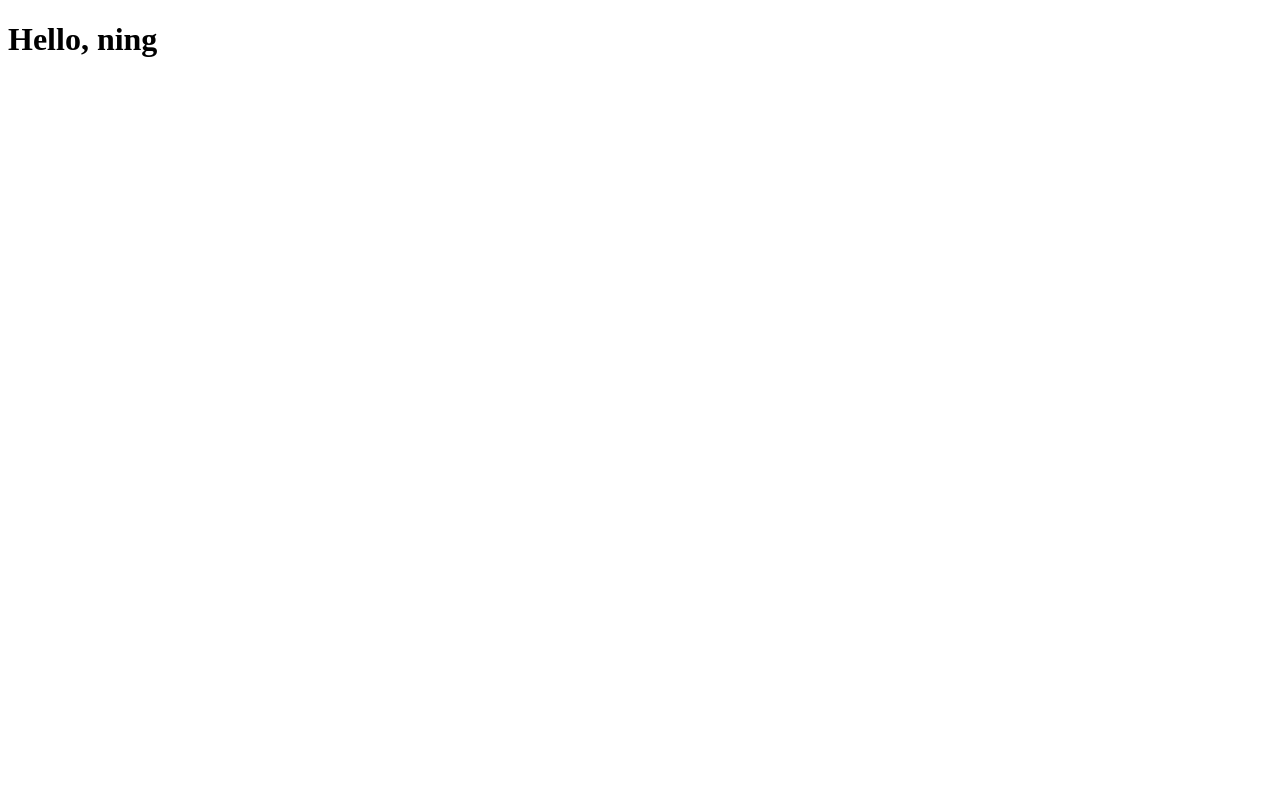
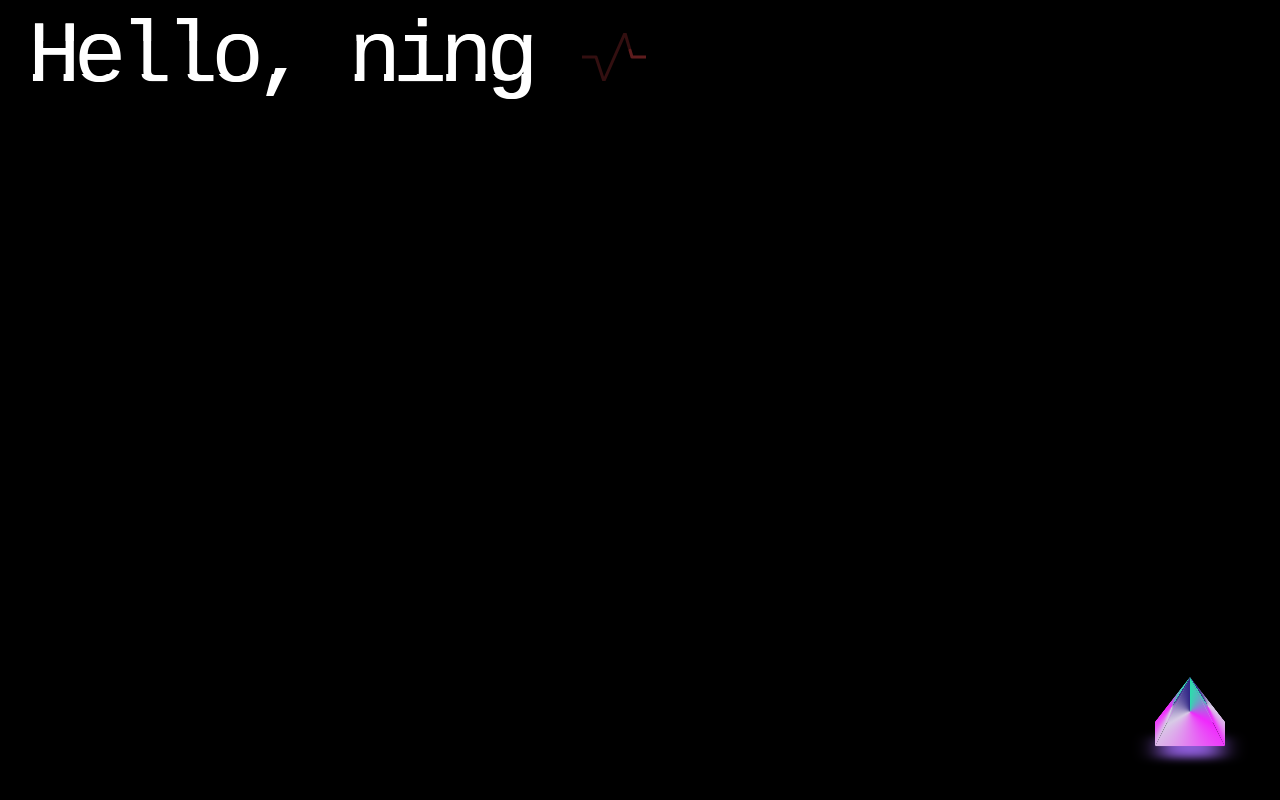
Before and after one commit to ning0523/ning.github.io, a plain HTML site: page index.html in a window 1280 px wide. Drawn offline with Linux system fonts and the light colour scheme.

Commit message:
fix: 20230602 10:47

```diff
--- /dev/null
+++ b/assets/css/glitch.css
@@ -0,0 +1,78 @@
+/* glitch */
+.glitch {
+  color: #fff;
+  font-size: 88px;
+  font-family: 'Fira Mono', monospace;
+  letter-spacing: -7px;
+  animation: glitch 1s linear infinite;
+}
+
+@keyframes glitch {
+
+  2%,
+  64% {
+    transform: translate(2px, 0) skew(0deg);
+  }
+
+  4%,
+  60% {
+    transform: translate(-2px, 0) skew(0deg);
+  }
+
+  62% {
+    transform: translate(0, 0) skew(5deg);
+  }
+}
+
+.glitch:before,
+.glitch:after {
+  content: attr(title);
+  position: absolute;
+  left: 0;
+}
+
+.glitch:before {
+  animation: glitchTop 1s linear infinite;
+  clip-path: polygon(0 0, 100% 0, 100% 33%, 0 33%);
+  -webkit-clip-path: polygon(0 0, 100% 0, 100% 33%, 0 33%);
+}
+
+@keyframes glitchTop {
+
+  2%,
+  64% {
+    transform: translate(2px, -2px);
+  }
+
+  4%,
+  60% {
+    transform: translate(-2px, 2px);
+  }
+
+  62% {
+    transform: translate(13px, -1px) skew(-13deg);
+  }
+}
+
+.glitch:after {
+  animation: glitchBotom 1.5s linear infinite;
+  clip-path: polygon(0 67%, 100% 67%, 100% 100%, 0 100%);
+  -webkit-clip-path: polygon(0 67%, 100% 67%, 100% 100%, 0 100%);
+}
+
+@keyframes glitchBotom {
+
+  2%,
+  64% {
+    transform: translate(-2px, 0);
+  }
+
+  4%,
+  60% {
+    transform: translate(-2px, 0);
+  }
+
+  62% {
+    transform: translate(-22px, 5px) skew(21deg);
+  }
+}
--- /dev/null
+++ b/assets/css/heartbeat.css
@@ -0,0 +1,30 @@
+/* loading */
+.loading svg polyline {
+  fill: none;
+  stroke-width: 3;
+  stroke-linecap: round;
+  stroke-linejoin: round;
+}
+
+.loading svg polyline#back {
+  fill: none;
+  stroke: #ff4d5033;
+}
+
+.loading svg polyline#front {
+  fill: none;
+  stroke: #ff4d4f;
+  stroke-dasharray: 48, 144;
+  stroke-dashoffset: 192;
+  animation: dash_682 1.4s linear infinite;
+}
+
+@keyframes dash_682 {
+  72.5% {
+    opacity: 0;
+  }
+
+  to {
+    stroke-dashoffset: 0;
+  }
+}
--- /dev/null
+++ b/assets/css/index.css
@@ -0,0 +1,16 @@
+body {
+  background-color: black;
+}
+
+.flex {
+  display: flex;
+  align-items: baseline;
+}
+
+.mag-left-20 {
+  margin-left: 20px;
+}
+
+.mag-left-50 {
+  margin-left: 50px;
+}
--- /dev/null
+++ b/assets/css/pyramid.css
@@ -0,0 +1,75 @@
+/* pyramid */
+.pyramid-loader {
+  /* position: relative; */
+  position: absolute;
+  right: 0;
+  bottom: 0;
+  width: 180px;
+  height: 180px;
+  display: block;
+  transform-style: preserve-3d;
+  transform: rotateX(-20deg);
+}
+
+.wrapper {
+  position: relative;
+  width: 100%;
+  height: 100%;
+  transform-style: preserve-3d;
+  animation: spin 4s linear infinite;
+}
+
+@keyframes spin {
+  100% {
+    transform: rotateY(360deg);
+  }
+}
+
+.pyramid-loader .wrapper .side {
+  width: 70px;
+  height: 70px;
+  /* you can choose any gradient or color you want */
+  /* background: radial-gradient( #2F2585 10%, #F028FD 70%, #2BDEAC 120%); */
+  position: absolute;
+  top: 0;
+  left: 0;
+  right: 0;
+  bottom: 0;
+  margin: auto;
+  transform-origin: center top;
+  clip-path: polygon(50% 0%, 0% 100%, 100% 100%);
+}
+
+.pyramid-loader .wrapper .side1 {
+  transform: rotateZ(-30deg) rotateY(90deg);
+  background: conic-gradient(#2bdeac, #f028fd, #d8cce6, #2f2585);
+}
+
+.pyramid-loader .wrapper .side2 {
+  transform: rotateZ(30deg) rotateY(90deg);
+  background: conic-gradient(#2f2585, #d8cce6, #f028fd, #2bdeac);
+}
+
+.pyramid-loader .wrapper .side3 {
+  transform: rotateX(30deg);
+  background: conic-gradient(#2f2585, #d8cce6, #f028fd, #2bdeac);
+}
+
+.pyramid-loader .wrapper .side4 {
+  transform: rotateX(-30deg);
+  background: conic-gradient(#2bdeac, #f028fd, #d8cce6, #2f2585);
+}
+
+.pyramid-loader .wrapper .shadow {
+  width: 60px;
+  height: 60px;
+  background: #8b5ad5;
+  position: absolute;
+  top: 0;
+  left: 0;
+  right: 0;
+  bottom: 0;
+  margin: auto;
+  transform: rotateX(90deg) translateZ(-40px);
+  filter: blur(12px);
+}
--- a/index.html
+++ b/index.html
@@ -6,10 +6,34 @@
   <meta http-equiv="X-UA-Compatible" content="IE=edge">
   <meta name="viewport" content="width=device-width, initial-scale=1.0">
   <title>Hello ning</title>
+  <link rel="stylesheet" href="./assets/css/index.css">
+  <link rel="stylesheet" href="./assets/css/glitch.css">
+  <link rel="stylesheet" href="./assets/css/heartbeat.css">
+  <link rel="stylesheet" href="./assets/css/pyramid.css">
 </head>
 
 <body>
-  <h1>Hello, ning</h1>
+  <div class="flex">
+    <div class="glitch mag-left-20" title="Hello, ning">Hello, ning</div>
+
+    <div class="loading mag-left-50">
+      <svg width="64px" height="48px">
+        <polyline points="0.157 23.954, 14 23.954, 21.843 48, 43 0, 50 24, 64 24" id="back"></polyline>
+        <polyline points="0.157 23.954, 14 23.954, 21.843 48, 43 0, 50 24, 64 24" id="front"></polyline>
+      </svg>
+    </div>
+
+  </div>
+
+  <div class="pyramid-loader">
+    <div class="wrapper">
+      <span class="side side1"></span>
+      <span class="side side2"></span>
+      <span class="side side3"></span>
+      <span class="side side4"></span>
+      <span class="shadow"></span>
+    </div>
+  </div>
 </body>
 
 </html>
```
